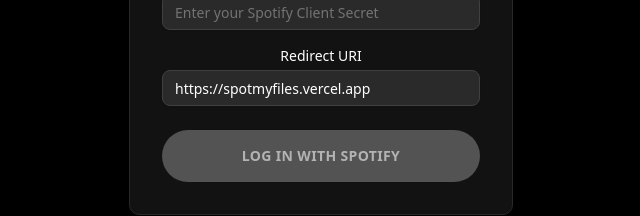
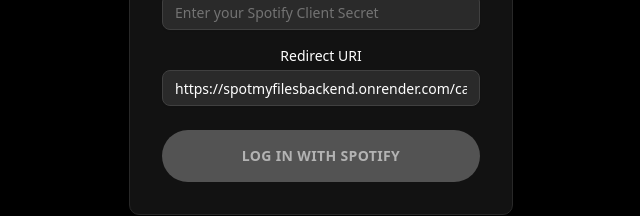
Before and after one commit to D-Haran/SpotMyFilesFrontend, a Next.js app: page / in a window 1280 px wide. Shown: the part 595-811 px from the top of the page, without its empty margins (319-959 px from the left). Built offline with nearby package versions, Linux system fonts and the light colour scheme.

Commit message:
backend url

```diff
--- a/src/app/page.js
+++ b/src/app/page.js
@@ -194,7 +194,7 @@
   const [decodeStartTime, setDecodeStartTime] = useState(null);
   const [clientId, setClientId] = useState("");
   const [clientSecret, setClientSecret] = useState("");
-  const [redirectUri, setRedirectUri] = useState("https://spotmyfiles.vercel.app");
+  const [redirectUri, setRedirectUri] = useState("https://spotmyfilesbackend.onrender.com/callback");
   const [showCredentialsModal, setShowCredentialsModal] = useState(false);
 
   const loadingMessages = [
```
